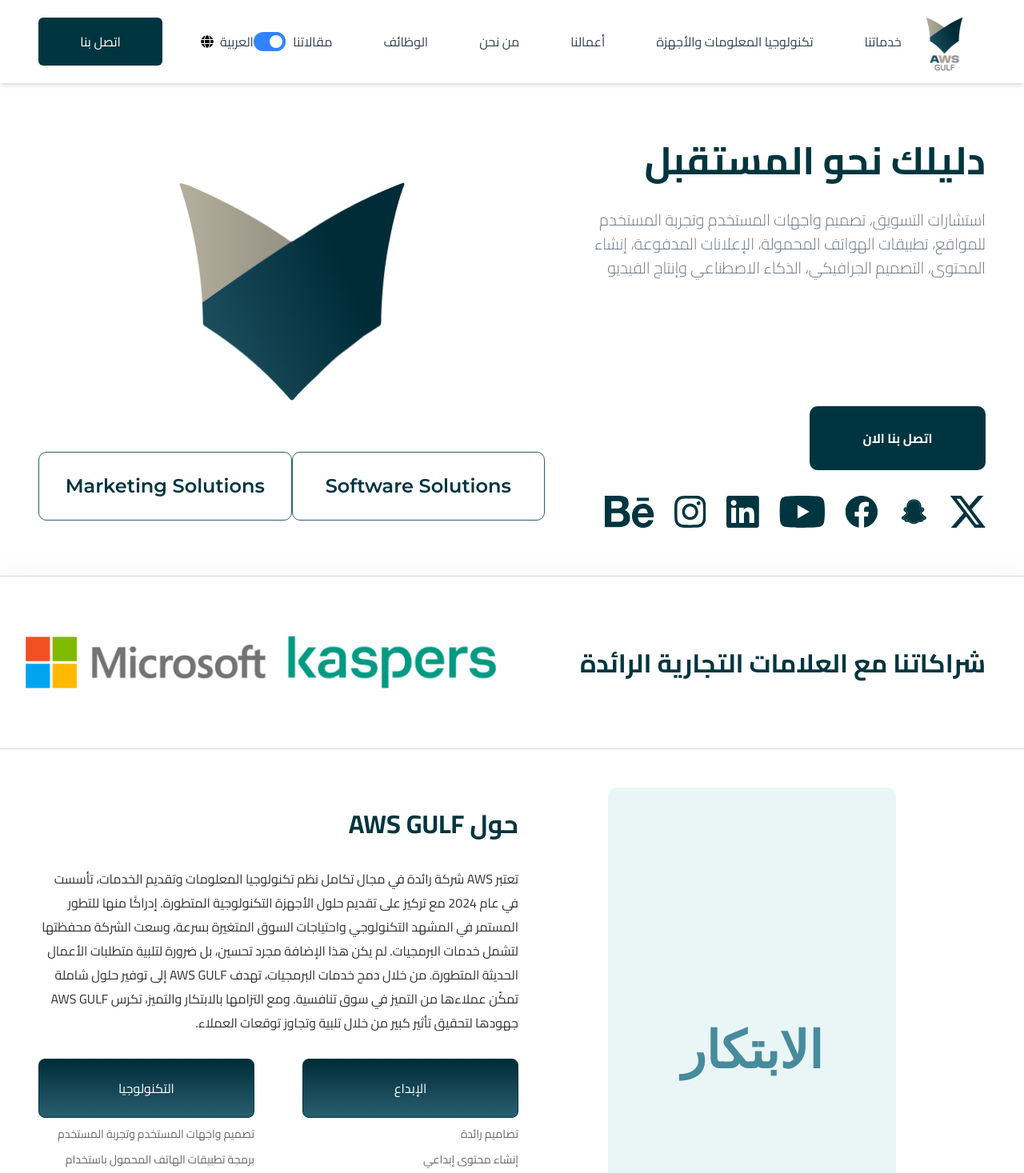
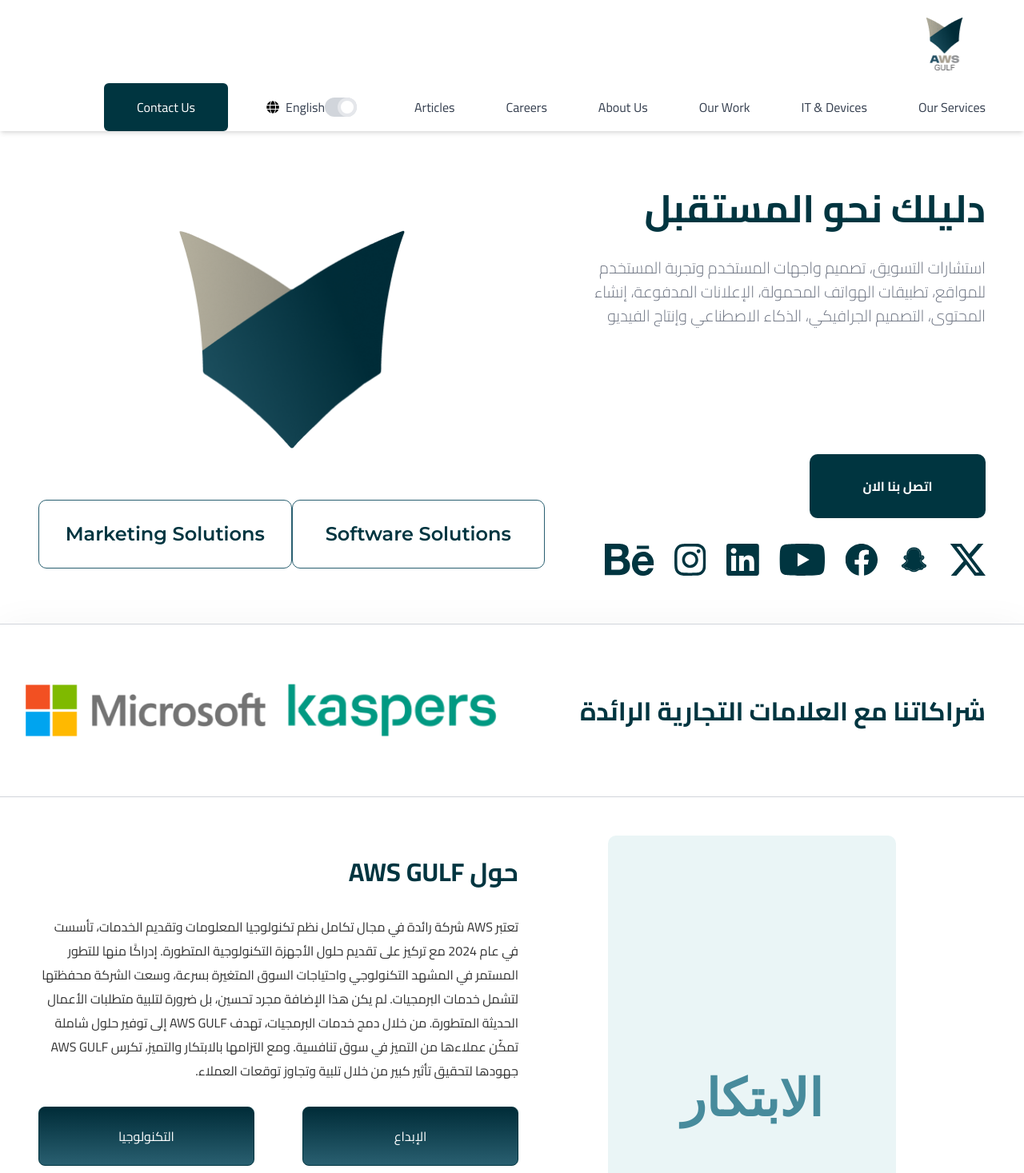
Before and after one commit to esraaeliba/AWS-Gulf, a React (Vite) app: page / in a window 1280 px wide. Shown: the top 1467 px of the page at 80% size. Built offline with nearby package versions, Linux system fonts and the light colour scheme.

Commit message:
minor changes in the styling

```diff
--- a/src/components/AWS-Gulf.jsx
+++ b/src/components/AWS-Gulf.jsx
@@ -13,7 +13,7 @@
     }, []);
 
     return (
-        <div className='flex w-full bg-white p-12 mb-52'>
+        <div className='flex sm:flex-col lg:flex-row sm:gap-16 sm:items-center xl:gap-0 w-full bg-white p-12 mb-52'>
             <div className='w-full max-w-[438px] h-[655px] rounded-[10px] bg-[#EAF5F6] flex justify-center items-center mx-28'>
                 <p className="text-[#478B9C] text-center font-[Montserrat] text-[64px] font-bold leading-[100px] transition-opacity duration-500">
                     {words[currentIndex]}
--- a/src/components/Future.jsx
+++ b/src/components/Future.jsx
@@ -9,7 +9,7 @@
 
 const Future = () => {
     return (
-        <div className="flex py-[60px] px-12">
+        <div className="flex sm:flex-col lg:flex-row py-[60px] px-12">
             <div className='flex flex-col w-full max-w-[551px] gap-8'>
 
                 <div className="flex flex-col gap-[24px] h-80">
--- a/src/components/Navbar.jsx
+++ b/src/components/Navbar.jsx
@@ -1,9 +1,72 @@
-import { useState } from 'react';
-import { FaGlobe } from 'react-icons/fa';
+// import { useState } from 'react';
+// import { FaGlobe } from 'react-icons/fa';
+// import logo from '../assets/logo.png';
+// const Navbar = () => {
+//   const [isOpen, setIsOpen] = useState(false);
+//   const [isEnglish, setIsEnglish] = useState(false);
+
+//   const toggleMenu = () => setIsOpen(!isOpen);
+//   const toggleLanguage = () => setIsEnglish(!isEnglish);
+
+//   const menuItems = [
+//     { label: isEnglish ? 'Our Services' : 'خدماتنا' },
+//     { label: isEnglish ? 'IT & Devices' : 'تكنولوجيا المعلومات والأجهزة' },
+//     { label: isEnglish ? 'Our Work' : 'أعمالنا' },
+//     { label: isEnglish ? 'About Us' : 'من نحن' },
+//     { label: isEnglish ? 'Careers' : 'الوظائف' },
+//     { label: isEnglish ? 'Articles' : 'مقالاتنا' },
+//   ];
+
+//   return (
+//     <nav className="w-full bg-white shadow-md px-12">
+//       <div className="mx-auto flex justify-between items-center flex-wrap">
+//         <div className='px-7 pt-5 pb-4'>
+//           <img src={logo} alt="Logo" className='w-12 h-[68px]' />
+//         </div>
+
+//         <div className='flex gap-16'>
+//           {menuItems.map((item, index) => (
+//             <a href='#' key={index} className="text-gray-700 hover:text-blue-600 cursor-pointer">
+//               {item.label}
+//             </a>
+//           ))}
+//         </div>
+
+//         <div className='flex gap-10'>
+
+//           <div className="flex items-center space-x-2 cursor-pointer" onClick={toggleLanguage}>
+//             <div className="relative inline-block w-10 mr-2 align-middle select-none transition duration-200 ease-in">
+//               <input type="checkbox" id="toggle" checked={!isEnglish} onChange={toggleLanguage} className="toggle-checkbox absolute block w-6 h-6 rounded-full bg-white border-4 appearance-none cursor-pointer"/>
+//               <label htmlFor="toggle" className="toggle-label block overflow-hidden h-6 rounded-full bg-gray-300 cursor-pointer"></label>
+//             </div>
+//             <label htmlFor="toggle" className="text-gray-700 cursor-pointer">
+//               {isEnglish ? 'English' : 'العربية'}
+//             </label>
+//             <FaGlobe />
+//           </div>
+
+//           {/* <button type="button" className="w-[155px] h-[60px] bg-primary text-white px-4 py-2 rounded-md hover:bg-teal-900 transition">
+//             {isEnglish ? 'Contact Us' : 'اتصل بنا'}
+//           </button> */}
+//         </div>
+//       </div>
+
+//     </nav>
+//   );
+// };
+
+// export default Navbar;
+
+
+import React, { useState } from 'react';
+import { FaBars, FaTimes, FaGlobe } from 'react-icons/fa';
+// import { useState } from 'react';
+// import { FaGlobe } from 'react-icons/fa';
 import logo from '../assets/logo.png';
+
 const Navbar = () => {
   const [isOpen, setIsOpen] = useState(false);
-  const [isEnglish, setIsEnglish] = useState(false);
+  const [isEnglish, setIsEnglish] = useState(true);
 
   const toggleMenu = () => setIsOpen(!isOpen);
   const toggleLanguage = () => setIsEnglish(!isEnglish);
@@ -19,24 +82,28 @@
 
   return (
     <nav className="w-full bg-white shadow-md px-12">
-      <div className="mx-auto flex justify-between items-center">
+      <div className="mx-auto flex justify-between items-center flex-wrap">
         <div className='px-7 pt-5 pb-4'>
           <img src={logo} alt="Logo" className='w-12 h-[68px]' />
         </div>
 
-        <div className='flex gap-16'>
+        <div className='block lg:hidden'>
+          <button onClick={toggleMenu} className="text-gray-700 focus:outline-none">
+            {isOpen ? <FaTimes size={24} /> : <FaBars size={24} />}
+          </button>
+        </div>
+
+        <div className={`lg:flex gap-16 items-center ${isOpen ? 'block' : 'hidden'} lg:block`}>
           {menuItems.map((item, index) => (
             <a href='#' key={index} className="text-gray-700 hover:text-blue-600 cursor-pointer">
               {item.label}
             </a>
           ))}
-        </div>
-
-        <div className='flex gap-10'>
+          <div className='sm:hidden lg:flex gap-10'>
 
             <div className="flex items-center space-x-2 cursor-pointer" onClick={toggleLanguage}>
               <div className="relative inline-block w-10 mr-2 align-middle select-none transition duration-200 ease-in">
-              <input type="checkbox" id="toggle" checked={!isEnglish} onChange={toggleLanguage} className="toggle-checkbox absolute block w-6 h-6 rounded-full bg-white border-4 appearance-none cursor-pointer"/>
+                <input type="checkbox" id="toggle" checked={!isEnglish} onChange={toggleLanguage} className="toggle-checkbox absolute block w-6 h-6 rounded-full bg-white border-4 appearance-none cursor-pointer" />
                 <label htmlFor="toggle" className="toggle-label block overflow-hidden h-6 rounded-full bg-gray-300 cursor-pointer"></label>
               </div>
               <label htmlFor="toggle" className="text-gray-700 cursor-pointer">
@@ -51,6 +118,9 @@
           </div>
         </div>
 
+
+
+      </div>
     </nav>
   );
 };
```
Also changed, not shown: src/assets/icons/Instagram.svg, src/components/Partners.jsx (line endings or trailing spaces). Lines whose indentation alone changed are shown as unchanged.
